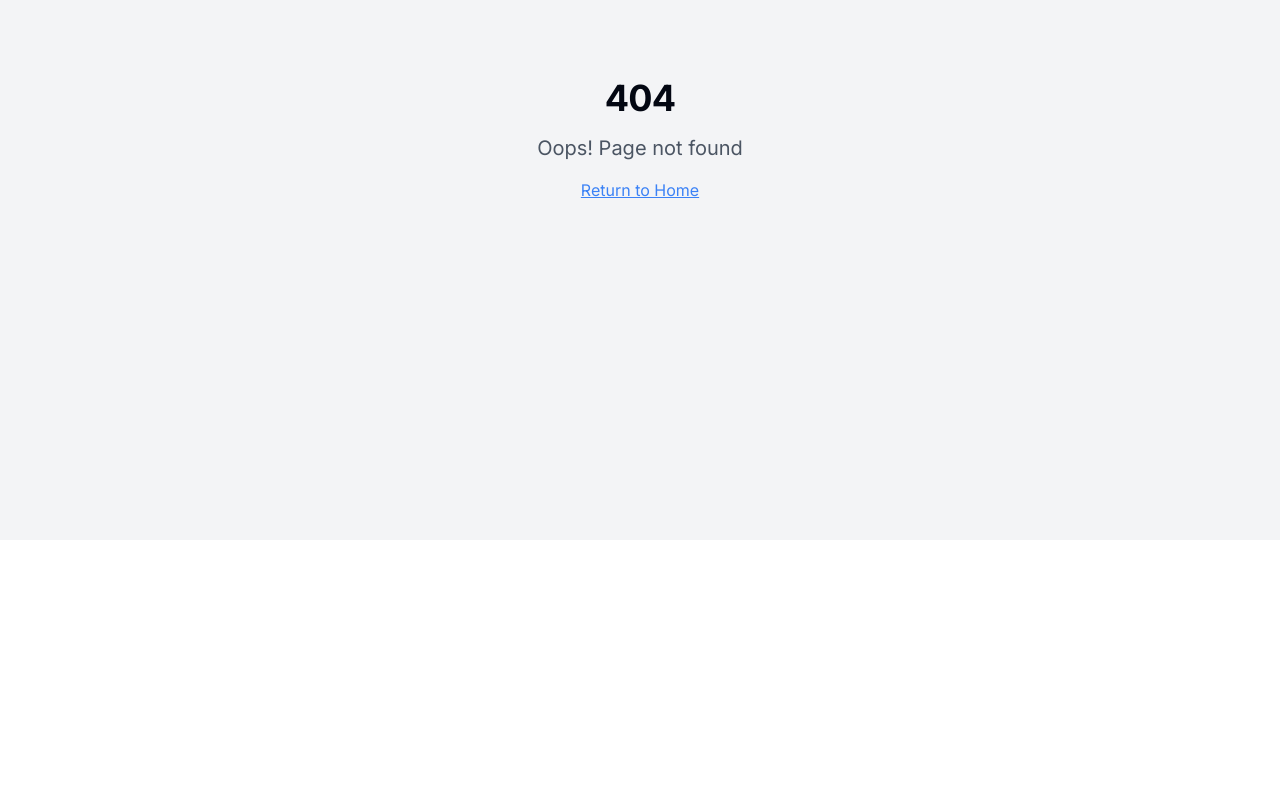
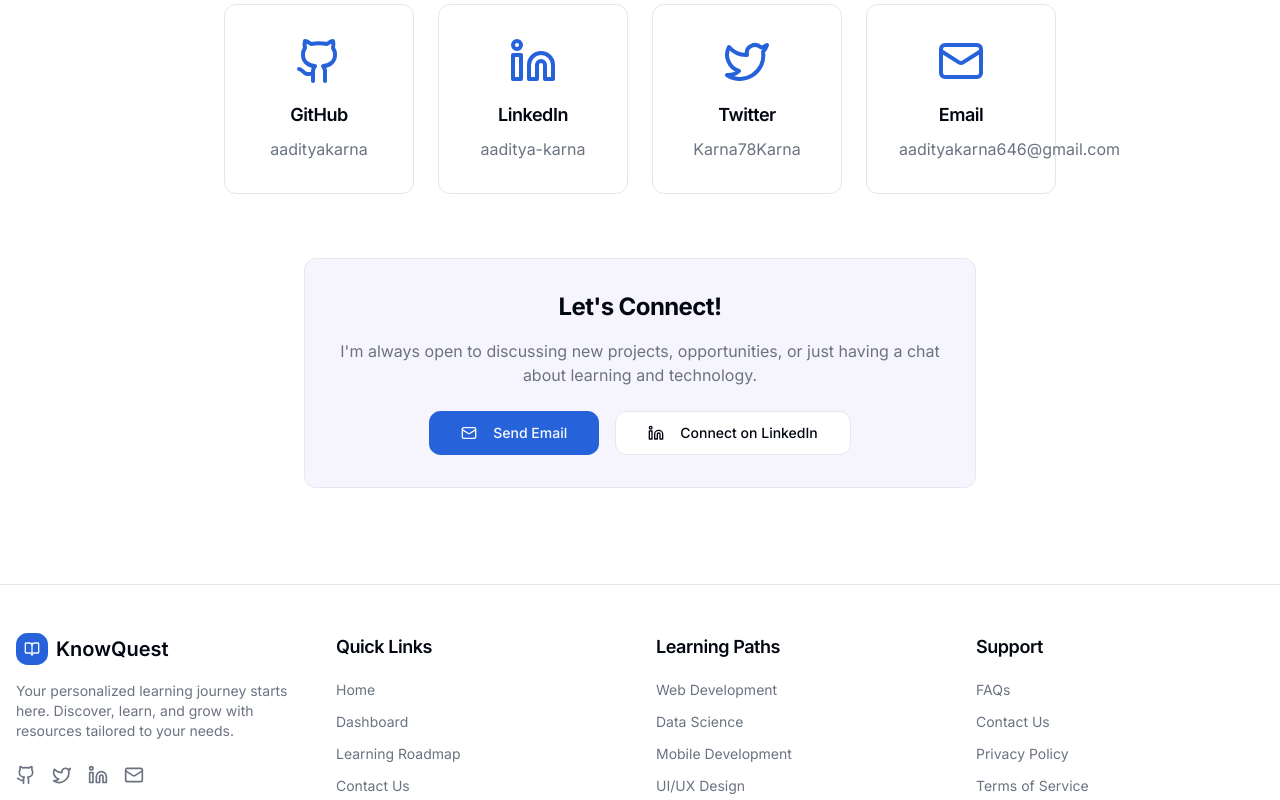
Before and after one commit to aadityakarna/knowquest-journey, a React (Vite) app: page /contact in a window 1280 px wide. Before the commit this address had no page. Shown: the part 260-1060 px from the top of the page. Before the commit the page ends 800 px from the top, so only its background shows below. Built offline with nearby package versions, Linux system fonts and the light colour scheme.

Commit message:
Update contact details
Adds contact details and links to social media profiles. Also updates links on landing page.

```diff
--- a/src/App.tsx
+++ b/src/App.tsx
@@ -7,6 +7,7 @@ import { BrowserRouter, Routes, Route } from "react-router-dom";
 import Index from "./pages/Index";
 import NotFound from "./pages/NotFound";
 import LearningRoadmap from "./pages/LearningRoadmap";
+import ContactUs from "./pages/ContactUs";
 
 const queryClient = new QueryClient();
 
@@ -19,6 +20,7 @@ const App = () => (
         <Routes>
           <Route path="/" element={<Index />} />
           <Route path="/roadmap" element={<LearningRoadmap />} />
+          <Route path="/contact" element={<ContactUs />} />
           {/* ADD ALL CUSTOM ROUTES ABOVE THE CATCH-ALL "*" ROUTE */}
           <Route path="*" element={<NotFound />} />
         </Routes>
--- a/src/components/Footer.tsx
+++ b/src/components/Footer.tsx
@@ -21,19 +21,19 @@ const Footer = () => {
               Your personalized learning journey starts here. Discover, learn, and grow with resources tailored to your needs.
             </p>
             <div className="flex space-x-4 pt-2">
-              <a href="#" className="text-muted-foreground hover:text-foreground transition-colors">
+              <a href="https://github.com/aadityakarna" target="_blank" rel="noopener noreferrer" className="text-muted-foreground hover:text-foreground transition-colors">
                 <Github size={20} />
                 <span className="sr-only">GitHub</span>
               </a>
-              <a href="#" className="text-muted-foreground hover:text-foreground transition-colors">
+              <a href="https://twitter.com/Karna78Karna" target="_blank" rel="noopener noreferrer" className="text-muted-foreground hover:text-foreground transition-colors">
                 <Twitter size={20} />
                 <span className="sr-only">Twitter</span>
               </a>
-              <a href="#" className="text-muted-foreground hover:text-foreground transition-colors">
+              <a href="https://linkedin.com/in/aaditya-karna" target="_blank" rel="noopener noreferrer" className="text-muted-foreground hover:text-foreground transition-colors">
                 <Linkedin size={20} />
                 <span className="sr-only">LinkedIn</span>
               </a>
-              <a href="#" className="text-muted-foreground hover:text-foreground transition-colors">
+              <a href="mailto:aadityakarna646@gmail.com" className="text-muted-foreground hover:text-foreground transition-colors">
                 <Mail size={20} />
                 <span className="sr-only">Email</span>
               </a>
@@ -60,8 +60,8 @@ const Footer = () => {
                 </Link>
               </li>
               <li>
-                <Link to="/resources" className="text-muted-foreground hover:text-foreground transition-colors text-sm">
-                  Resources
+                <Link to="/contact" className="text-muted-foreground hover:text-foreground transition-colors text-sm">
+                  Contact Us
                 </Link>
               </li>
               <li>
@@ -114,9 +114,9 @@ const Footer = () => {
                 </a>
               </li>
               <li>
-                <a href="#" className="text-muted-foreground hover:text-foreground transition-colors text-sm">
+                <Link to="/contact" className="text-muted-foreground hover:text-foreground transition-colors text-sm">
                   Contact Us
-                </a>
+                </Link>
               </li>
               <li>
                 <a href="#" className="text-muted-foreground hover:text-foreground transition-colors text-sm">
--- a/src/components/Hero.tsx
+++ b/src/components/Hero.tsx
@@ -56,9 +56,11 @@ const Hero = () => {
                 <ArrowRight className="ml-2 h-4 w-4 group-hover:translate-x-1 transition-transform" />
               </Button>
             </Link>
-            <Button variant="outline" size="lg">
-              Explore Resources
-            </Button>
+            <Link to="/contact">
+              <Button variant="outline" size="lg">
+                Explore Resources
+              </Button>
+            </Link>
           </motion.div>
 
           <motion.div
--- /dev/null
+++ b/src/pages/ContactUs.tsx
@@ -0,0 +1,124 @@
+
+import React from 'react';
+import Navbar from '@/components/Navbar';
+import Footer from '@/components/Footer';
+import { motion } from 'framer-motion';
+import { Github, Linkedin, Twitter, Mail } from 'lucide-react';
+import { Button } from '@/components/ui/button';
+
+const ContactUs = () => {
+  return (
+    <div className="min-h-screen flex flex-col">
+      <Navbar />
+
+      <main className="flex-grow">
+        <section className="py-16 md:py-24 px-4">
+          <div className="container mx-auto max-w-4xl">
+            <motion.div
+              initial={{ opacity: 0, y: 20 }}
+              animate={{ opacity: 1, y: 0 }}
+              transition={{ duration: 0.5 }}
+              className="text-center mb-12"
+            >
+              <h1 className="text-4xl md:text-5xl font-bold mb-4">Get in Touch</h1>
+              <p className="text-xl text-muted-foreground max-w-2xl mx-auto">
+                Have questions about the platform? Interested in collaborating? Feel free to reach out through any of the channels below.
+              </p>
+            </motion.div>
+
+            <motion.div
+              initial={{ opacity: 0, y: 20 }}
+              animate={{ opacity: 1, y: 0 }}
+              transition={{ duration: 0.5, delay: 0.2 }}
+              className="grid grid-cols-1 md:grid-cols-2 lg:grid-cols-4 gap-6 mb-16"
+            >
+              <a
+                href="https://github.com/aadityakarna"
+                target="_blank"
+                rel="noopener noreferrer"
+                className="block"
+              >
+                <div className="p-8 rounded-xl bg-card border border-border hover:border-primary/50 transition-all hover:shadow-md text-center">
+                  <Github className="w-12 h-12 mx-auto mb-4 text-primary" />
+                  <h3 className="text-lg font-semibold mb-2">GitHub</h3>
+                  <p className="text-muted-foreground">aadityakarna</p>
+                </div>
+              </a>
+
+              <a
+                href="https://linkedin.com/in/aaditya-karna"
+                target="_blank"
+                rel="noopener noreferrer"
+                className="block"
+              >
+                <div className="p-8 rounded-xl bg-card border border-border hover:border-primary/50 transition-all hover:shadow-md text-center">
+                  <Linkedin className="w-12 h-12 mx-auto mb-4 text-primary" />
+                  <h3 className="text-lg font-semibold mb-2">LinkedIn</h3>
+                  <p className="text-muted-foreground">aaditya-karna</p>
+                </div>
+              </a>
+
+              <a
+                href="https://twitter.com/Karna78Karna"
+                target="_blank"
+                rel="noopener noreferrer"
+                className="block"
+              >
+                <div className="p-8 rounded-xl bg-card border border-border hover:border-primary/50 transition-all hover:shadow-md text-center">
+                  <Twitter className="w-12 h-12 mx-auto mb-4 text-primary" />
+                  <h3 className="text-lg font-semibold mb-2">Twitter</h3>
+                  <p className="text-muted-foreground">Karna78Karna</p>
+                </div>
+              </a>
+
+              <a
+                href="mailto:aadityakarna646@gmail.com"
+                className="block"
+              >
+                <div className="p-8 rounded-xl bg-card border border-border hover:border-primary/50 transition-all hover:shadow-md text-center">
+                  <Mail className="w-12 h-12 mx-auto mb-4 text-primary" />
+                  <h3 className="text-lg font-semibold mb-2">Email</h3>
+                  <p className="text-muted-foreground">aadityakarna646@gmail.com</p>
+                </div>
+              </a>
+            </motion.div>
+
+            <motion.div
+              initial={{ opacity: 0, y: 20 }}
+              animate={{ opacity: 1, y: 0 }}
+              transition={{ duration: 0.5, delay: 0.4 }}
+              className="text-center max-w-2xl mx-auto p-8 rounded-xl bg-accent/5 border border-border"
+            >
+              <h2 className="text-2xl font-bold mb-4">Let's Connect!</h2>
+              <p className="text-muted-foreground mb-6">
+                I'm always open to discussing new projects, opportunities, or just having a chat about learning and technology.
+              </p>
+              <div className="flex flex-wrap justify-center gap-4">
+                <Button
+                  variant="default"
+                  size="lg"
+                  onClick={() => window.location.href = 'mailto:aadityakarna646@gmail.com'}
+                >
+                  <Mail className="mr-2" />
+                  Send Email
+                </Button>
+                <Button
+                  variant="outline"
+                  size="lg"
+                  onClick={() => window.open('https://linkedin.com/in/aaditya-karna', '_blank')}
+                >
+                  <Linkedin className="mr-2" />
+                  Connect on LinkedIn
+                </Button>
+              </div>
+            </motion.div>
+          </div>
+        </section>
+      </main>
+
+      <Footer />
+    </div>
+  );
+};
+
+export default ContactUs;
```
